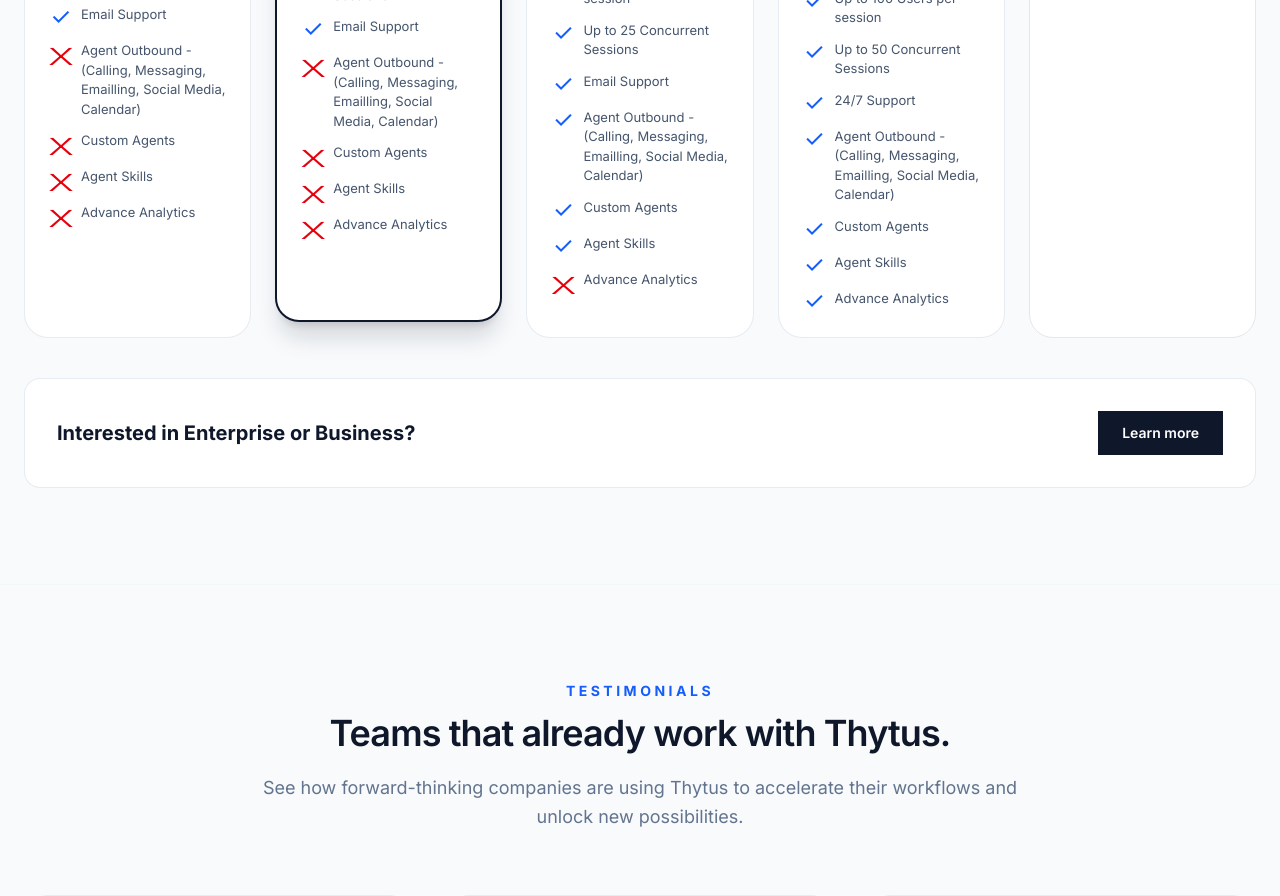
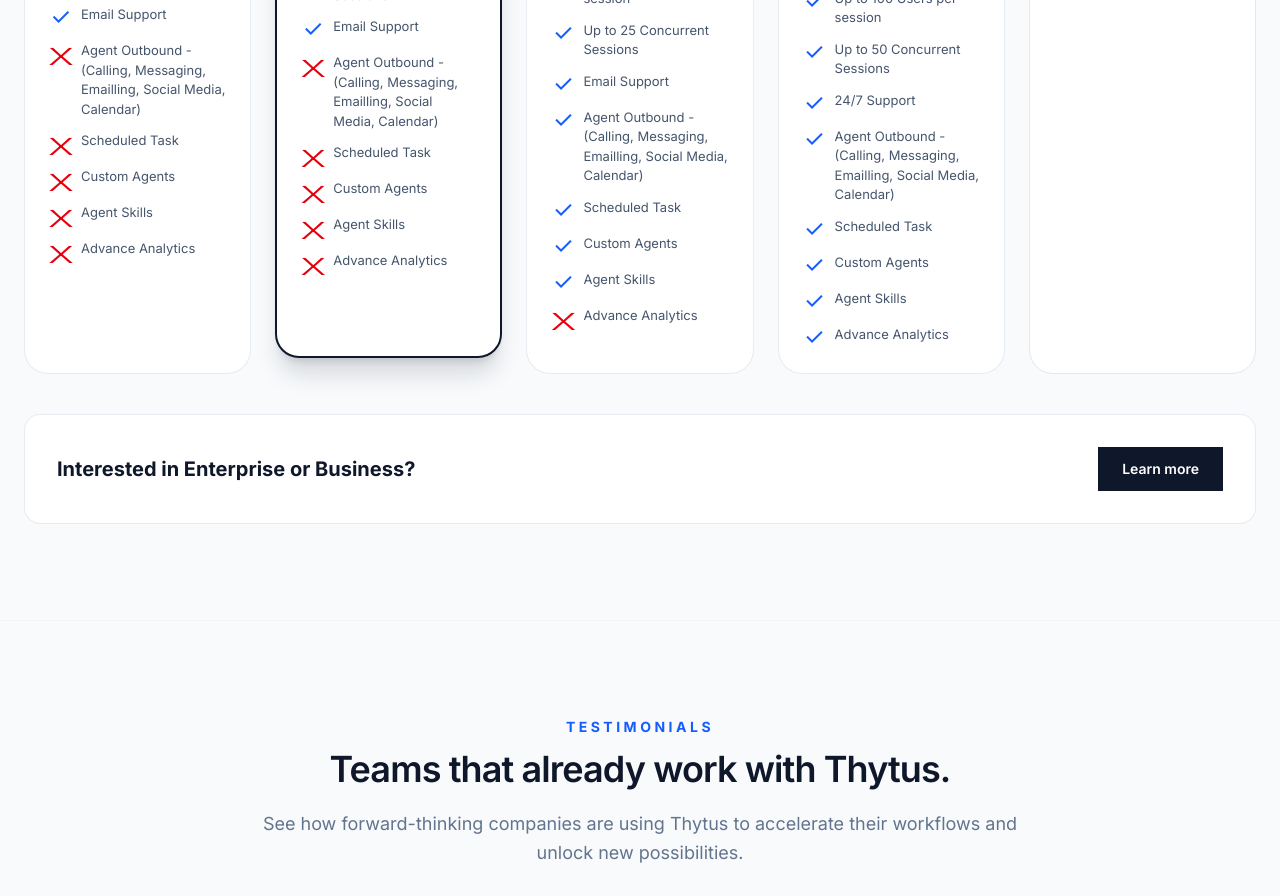
Before and after one commit to MartinoVolcy/thytus-app-1, a Next.js app: page / in a window 1280 px wide. Shown: the part 10280-11176 px from the top of the page. Built offline with nearby package versions, Linux system fonts and the light colour scheme.

Commit message:
pricing feature

```diff
--- a/src/components/Pricing.tsx
+++ b/src/components/Pricing.tsx
@@ -95,6 +95,7 @@
                             <li className="flex items-start gap-2"><span className="material-symbols-outlined text-[18px] text-blue-600 dark:text-blue-400 shrink-0">check</span> <span>Up to 1 Concurrent Session</span></li>
                             <li className="flex items-start gap-2"><span className="material-symbols-outlined text-[18px] text-blue-600 dark:text-blue-400 shrink-0">check</span> <span>Email Support</span></li>
                             <li className="flex items-start gap-2"><span className="material-symbols-outlined text-[18px] text-red-600 dark:text-red-400 shrink-0">X</span> <span>Agent Outbound - (Calling, Messaging, Emailling, Social Media, Calendar)</span></li>
+                            <li className="flex items-start gap-2"><span className="material-symbols-outlined text-[18px] text-red-600 dark:text-red-400 shrink-0">X</span> <span>Scheduled Task</span></li>
                             <li className="flex items-start gap-2"><span className="material-symbols-outlined text-[18px] text-red-600 dark:text-red-400 shrink-0">X</span> <span>Custom Agents</span></li>
                             <li className="flex items-start gap-2"><span className="material-symbols-outlined text-[18px] text-red-600 dark:text-red-400 shrink-0">X</span> <span>Agent Skills</span></li>
                             <li className="flex items-start gap-2"><span className="material-symbols-outlined text-[18px] text-red-600 dark:text-red-400 shrink-0">X</span> <span>Advance Analytics</span></li>
@@ -151,6 +152,7 @@
                             <li className="flex items-start gap-2"><span className="material-symbols-outlined text-[18px] text-blue-600 dark:text-blue-400 shrink-0">check</span> <span>Up to 10 Concurrent Sessions</span></li>
                             <li className="flex items-start gap-2"><span className="material-symbols-outlined text-[18px] text-blue-600 dark:text-blue-400 shrink-0">check</span> <span>Email Support</span></li>
                             <li className="flex items-start gap-2"><span className="material-symbols-outlined text-[18px] text-red-600 dark:text-red-400 shrink-0">X</span> <span>Agent Outbound - (Calling, Messaging, Emailling, Social Media, Calendar)</span></li>
+                            <li className="flex items-start gap-2"><span className="material-symbols-outlined text-[18px] text-red-600 dark:text-red-400 shrink-0">X</span> <span>Scheduled Task</span></li>
                             <li className="flex items-start gap-2"><span className="material-symbols-outlined text-[18px] text-red-600 dark:text-red-400 shrink-0">X</span> <span>Custom Agents</span></li>
                             <li className="flex items-start gap-2"><span className="material-symbols-outlined text-[18px] text-red-600 dark:text-red-400 shrink-0">X</span> <span>Agent Skills</span></li>
                             <li className="flex items-start gap-2"><span className="material-symbols-outlined text-[18px] text-red-600 dark:text-red-400 shrink-0">X</span> <span>Advance Analytics</span></li>
@@ -194,6 +196,7 @@
                             <li className="flex items-start gap-2"><span className="material-symbols-outlined text-[18px] text-blue-600 dark:text-blue-400 shrink-0">check</span> <span>Up to 25 Concurrent Sessions</span></li>
                             <li className="flex items-start gap-2"><span className="material-symbols-outlined text-[18px] text-blue-600 dark:text-blue-400 shrink-0">check</span> <span>Email Support</span></li>
                             <li className="flex items-start gap-2"><span className="material-symbols-outlined text-[18px] text-blue-600 dark:text-blue-400 shrink-0">check</span> <span>Agent Outbound - (Calling, Messaging, Emailling, Social Media, Calendar)</span></li>
+                            <li className="flex items-start gap-2"><span className="material-symbols-outlined text-[18px] text-blue-600 dark:text-blue-400 shrink-0">check</span> <span>Scheduled Task</span></li>
                             <li className="flex items-start gap-2"><span className="material-symbols-outlined text-[18px] text-blue-600 dark:text-blue-400 shrink-0">Check</span> <span>Custom Agents</span></li>
                             <li className="flex items-start gap-2"><span className="material-symbols-outlined text-[18px] text-blue-600 dark:text-blue-400 shrink-0">Check</span> <span>Agent Skills</span></li>
                             <li className="flex items-start gap-2"><span className="material-symbols-outlined text-[18px] text-red-600 dark:text-red-400 shrink-0">X</span> <span>Advance Analytics</span></li>
@@ -237,6 +240,7 @@
                             <li className="flex items-start gap-2"><span className="material-symbols-outlined text-[18px] text-blue-600 dark:text-blue-400 shrink-0">check</span> <span>Up to 50 Concurrent Sessions</span></li>
                             <li className="flex items-start gap-2"><span className="material-symbols-outlined text-[18px] text-blue-600 dark:text-blue-400 shrink-0">check</span> <span>24/7 Support</span></li>
                             <li className="flex items-start gap-2"><span className="material-symbols-outlined text-[18px] text-blue-600 dark:text-blue-400 shrink-0">check</span> <span>Agent Outbound - (Calling, Messaging, Emailling, Social Media, Calendar)</span></li>
+                            <li className="flex items-start gap-2"><span className="material-symbols-outlined text-[18px] text-blue-600 dark:text-blue-400 shrink-0">check</span> <span>Scheduled Task</span></li>
                             <li className="flex items-start gap-2"><span className="material-symbols-outlined text-[18px] text-blue-600 dark:text-blue-400 shrink-0">Check</span> <span>Custom Agents</span></li>
                             <li className="flex items-start gap-2"><span className="material-symbols-outlined text-[18px] text-blue-600 dark:text-blue-400 shrink-0">Check</span> <span>Agent Skills</span></li>
                             <li className="flex items-start gap-2"><span className="material-symbols-outlined text-[18px] text-blue-600 dark:text-blue-400 shrink-0">Check</span> <span>Advance Analytics</span></li>
```
